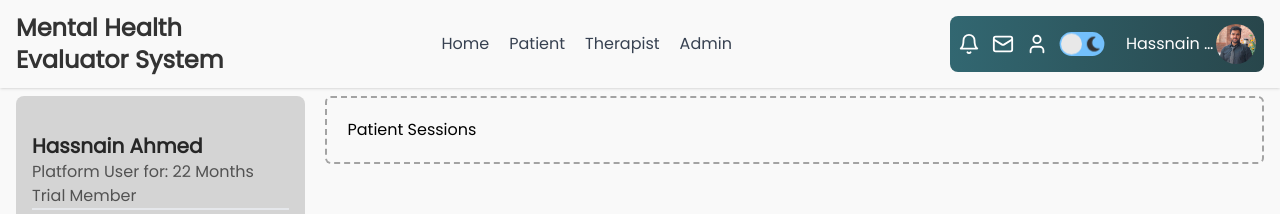
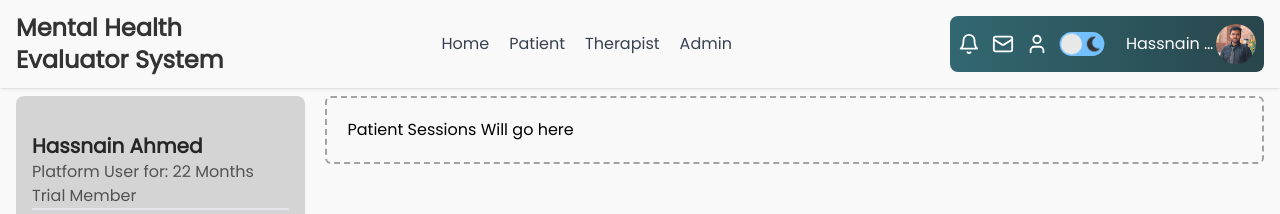
Before and after one commit to Hassnain-Ahmed/MHES-frontend, a React (Vite) app: page /patient/Sessions in a window 1280 px wide. Shown: the top 214 px of the page. Built offline with nearby package versions, Linux system fonts and the light colour scheme.

Commit message:
Updated | PatientSessions

```diff
--- a/src/components/PatientSessions.jsx
+++ b/src/components/PatientSessions.jsx
@@ -2,7 +2,7 @@
 const PatientSessions = () => {
     return (
         <div className="border-2 border-dashed border-neutral-400 rounded-md p-5">
-            Patient Sessions
+            Patient Sessions Will go here
         </div>
     )
 }
```
